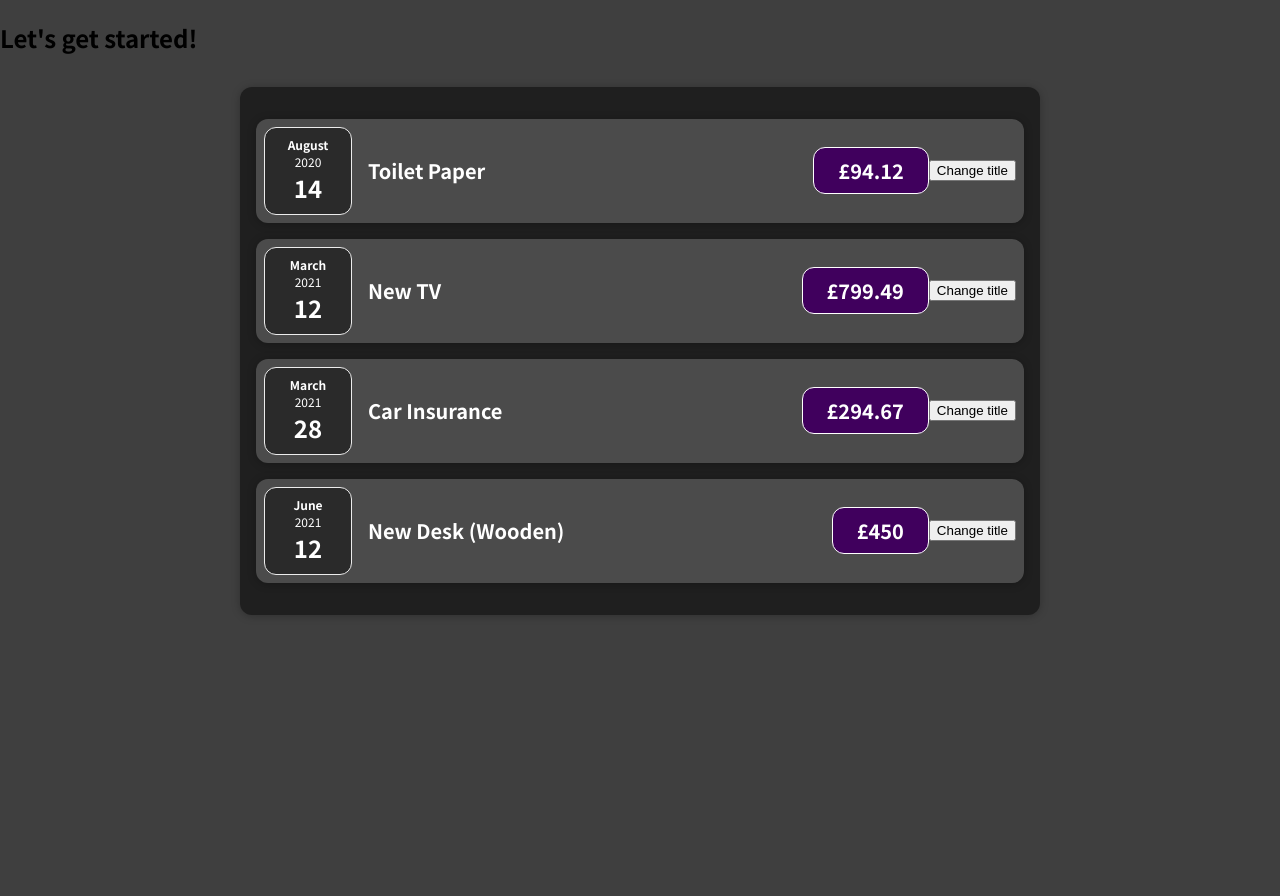
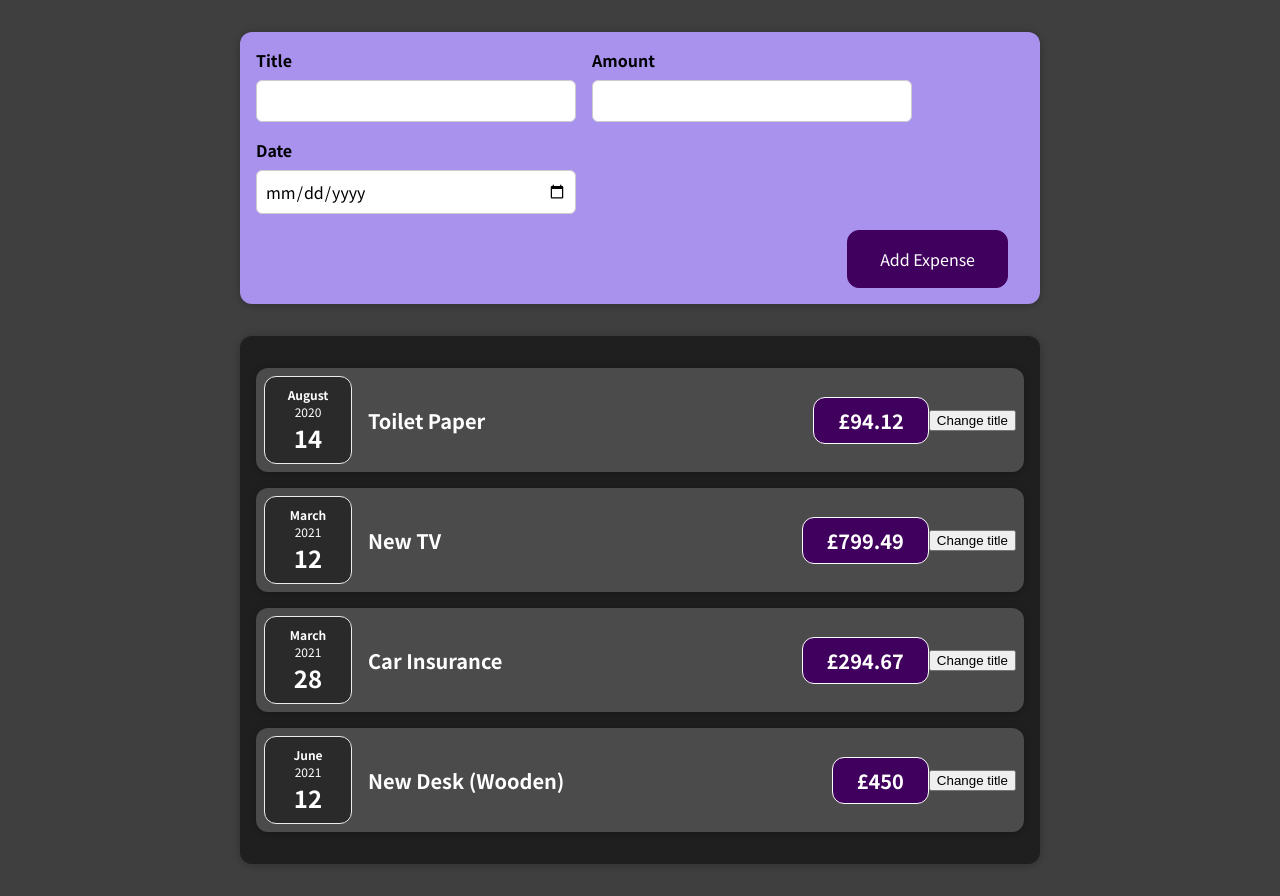
Before and after one commit to curlyboi123/react-complete-guide-udemy, a React (Create React App) app: page / in a window 1280 px wide. Before the commit the page ends 800 px from the top, so only its background shows below. Built offline with nearby package versions, Linux system fonts and the light colour scheme.

Commit message:
More work on course

```diff
--- a/src/App.js
+++ b/src/App.js
@@ -1,4 +1,5 @@
 import Expenses from './components/Expenses/Expenses';
+import NewExpense from './components/NewExpense/NewExpense';
 
 const App = () => {
   const expenses = [
@@ -24,7 +25,7 @@
   ];
   return (
     <div>
-      <h2>Let's get started!</h2>
+      <NewExpense />
       <Expenses expenses={expenses} />
     </div>
   );
--- /dev/null
+++ b/src/components/NewExpense/ExpenseForm.css
@@ -0,0 +1,26 @@
+.new-expense__controls {
+    display: flex;
+    flex-wrap: wrap;
+    gap: 1rem;
+    margin-bottom: 1rem;
+    text-align: left;
+  }
+
+  .new-expense__control label {
+    font-weight: bold;
+    margin-bottom: 0.5rem;
+    display: block;
+  }
+
+  .new-expense__control input {
+    font: inherit;
+    padding: 0.5rem;
+    border-radius: 6px;
+    border: 1px solid #ccc;
+    width: 20rem;
+    max-width: 100%;
+  }
+
+  .new-expense__actions {
+    text-align: right;
+  }
--- /dev/null
+++ b/src/components/NewExpense/ExpenseForm.js
@@ -0,0 +1,67 @@
+import { useState } from 'react';
+import './ExpenseForm.css'
+
+const ExpenseForm = () => {
+    const [userInput, setUserInput] = useState({
+        enteredTitle: '',
+        enteredAmount: '',
+        enteredDate: '',
+    });
+
+    const titleChangeHandler = (event) => {
+        setUserInput((prevState) => {
+            return { ...prevState, enteredTitle: event.target.value};
+        });
+    };
+
+    const amountChangeHandler = (event) => {
+        setUserInput((prevState) => {
+            return { ...prevState, enteredAmount: event.target.value};
+        });
+    };
+
+    const dateChangeHandler = (event) => {
+        setUserInput((prevState) => {
+            return { ...prevState, enteredDate: event.target.value};
+        });
+    };
+
+    const submitHandler = (event) => {
+        event.preventDefault();
+
+        const expenseData = {
+            title: userInput.enteredTitle,
+            amount: userInput.enteredAmount,
+            date: new Date(userInput.enteredDate)
+        };
+
+        console.log(expenseData)
+        setUserInput({
+            enteredTitle: '',
+            enteredAmount: '',
+            enteredDate: '',
+        })
+    };
+
+    return <form onSubmit={submitHandler}>
+        <div className='new-expense__controls'>
+            <div className='new-expense__control'>
+                <label>Title</label>
+                <input type='text' value={userInput.enteredTitle} onChange={titleChangeHandler}/>
+            </div>
+            <div className='new-expense__control'>
+                <label>Amount</label>
+                <input type='number' value={userInput.enteredAmount} min='0.01' step='0.01' onChange={amountChangeHandler}/>
+            </div>
+            <div className='new-expense__control'>
+                <label>Date</label>
+                <input type='date' value={userInput.enteredDate} min='2019-01-01' max='2023-02-31' onChange={dateChangeHandler}/>
+            </div>
+        </div>
+        <div className='new-expense__actions'>
+            <button type='submit'>Add Expense</button>
+        </div>
+    </form>
+}
+
+export default ExpenseForm
--- /dev/null
+++ b/src/components/NewExpense/NewExpense.css
@@ -0,0 +1,38 @@
+.new-expense {
+    background-color: #a892ee;
+    padding: 1rem;
+    margin: 2rem auto;
+    width: 50rem;
+    max-width: 95%;
+    border-radius: 12px;
+    text-align: center;
+    box-shadow: 0 1px 8px rgba(0, 0, 0, 0.25);
+  }
+
+  .new-expense button {
+    font: inherit;
+    cursor: pointer;
+    padding: 1rem 2rem;
+    border: 1px solid #40005d;
+    background-color: #40005d;
+    color: white;
+    border-radius: 12px;
+    margin-right: 1rem;
+  }
+
+  .new-expense button:hover,
+  .new-expense button:active {
+    background-color: #510674;
+    border-color: #510674;
+  }
+
+  .new-expense button.alternative {
+    color: #220131;
+    border-color: transparent;
+    background-color: transparent;
+  }
+
+  .new-expense button.alternative:hover,
+  .new-expense button.alternative:active {
+    background-color: #ddb3f8;
+  }
--- /dev/null
+++ b/src/components/NewExpense/NewExpense.js
@@ -0,0 +1,14 @@
+import React from 'react';
+
+import ExpenseForm from './ExpenseForm';
+import './NewExpense.css'
+
+
+
+const NewExpense = () => {
+    return <div className='new-expense'>
+        <ExpenseForm />
+    </div>
+};
+
+export default NewExpense
```
